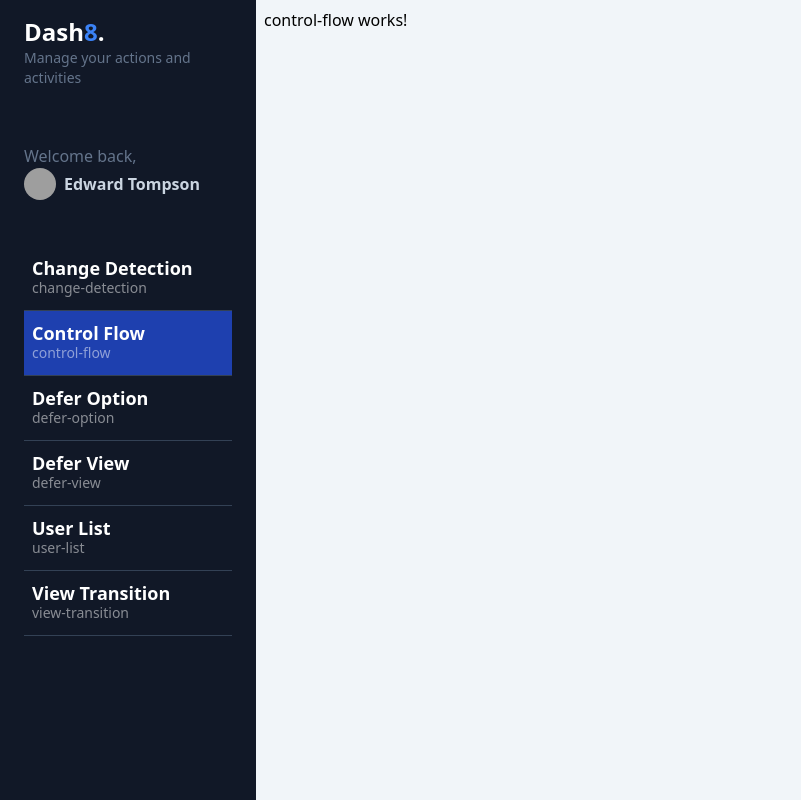
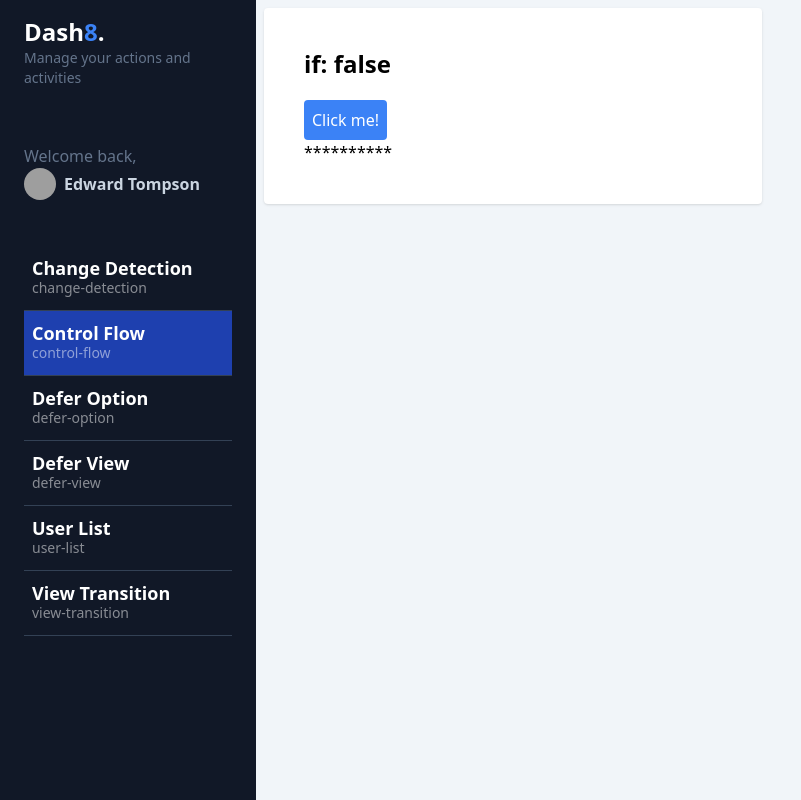
Before and after one commit to JimmyCabIni/my-dashboard, an Angular app: page /dashboard/control-flow in a window 1280 px wide. Shown: the whole page, without its empty margins (0-801 px from the left). Built offline with nearby package versions, Linux system fonts and the light colour scheme; grey boxes are pictures that could not be loaded.

Commit message:
Control Flow - @if y @else

```diff
--- a/src/app/dashboard/pages/control-flow/control-flow.component.html
+++ b/src/app/dashboard/pages/control-flow/control-flow.component.html
@@ -1 +1,22 @@
-<p>control-flow works!</p>
+<section class="grid grid-cols-1 md:grid-cols-2 gap-3">
+
+  <div class="bg-white rounded shadow p-10">
+
+    <h2 class="text-2xl font-bold mb-5">if: {{showContent()}}</h2>
+
+    <button
+      class="p-2 bg-blue-500 rounded text-white"
+      (click)="toggleContent()">
+      Click me!
+    </button>
+
+    @if ( showContent() ) {
+      <p>Hola Mundo</p>
+    } @else {
+      <p>**********</p>
+    }
+
+  </div>
+
+
+</section>
--- a/src/app/dashboard/pages/control-flow/control-flow.component.ts
+++ b/src/app/dashboard/pages/control-flow/control-flow.component.ts
@@ -1,5 +1,5 @@
 import { CommonModule } from '@angular/common';
-import { Component } from '@angular/core';
+import { Component, signal } from '@angular/core';
 
 @Component({
   standalone: true,
@@ -9,4 +9,10 @@
 })
 export default class ControlFlowComponent {
 
+  public showContent = signal(false);
+
+  public toggleContent() {
+    this.showContent.update( value => !value )
+  }
+
 }
```
